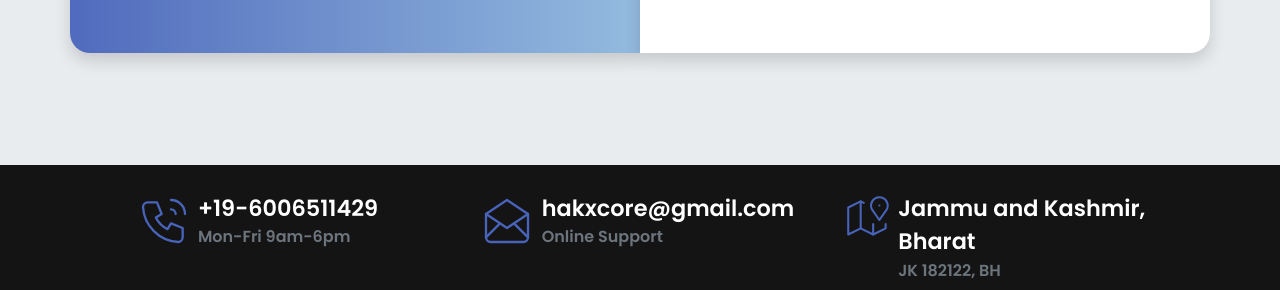
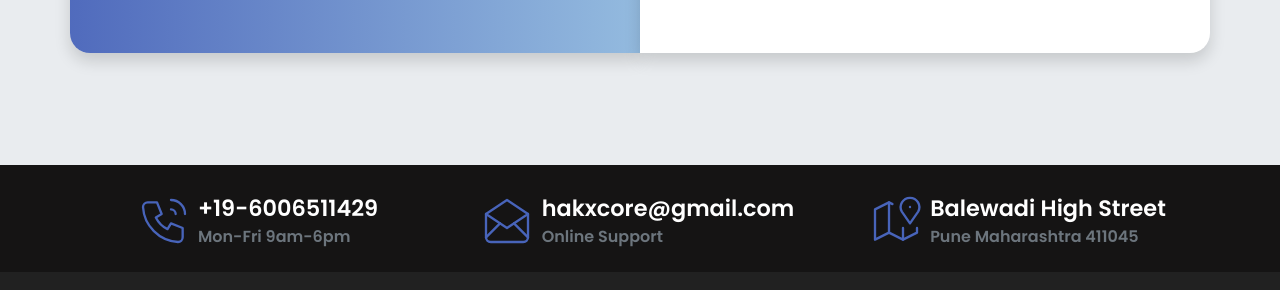
Before and after one commit to mukeshkumarcharak/mukeshkumarcharak.github.io, a website: page index.html in a window 1280 px wide. Shown: the part 7282-7572 px from the top of the page. Drawn offline with Linux system fonts and the light colour scheme.

Commit message:
Update index.html

```diff
--- a/index.html
+++ b/index.html
@@ -809,8 +809,8 @@
             </svg>
           </div>
           <div class="contact-box__info">
-            <a target=”_blank” href="https://maps.app.goo.gl/Q2ZPghfiKaZKjQ1M9" class="contact-box__info--title">Jammu and Kashmir, Bharat</a>
-            <p class="contact-box__info--subtitle">JK 182122, BH</p>
+            <a target=”_blank” href="https://maps.app.goo.gl/Q2ZPghfiKaZKjQ1M9" class="contact-box__info--title">Balewadi High Street</a>
+            <p class="contact-box__info--subtitle">Pune Maharashtra 411045</p>
           </div>
         </div>
       </div>
```
